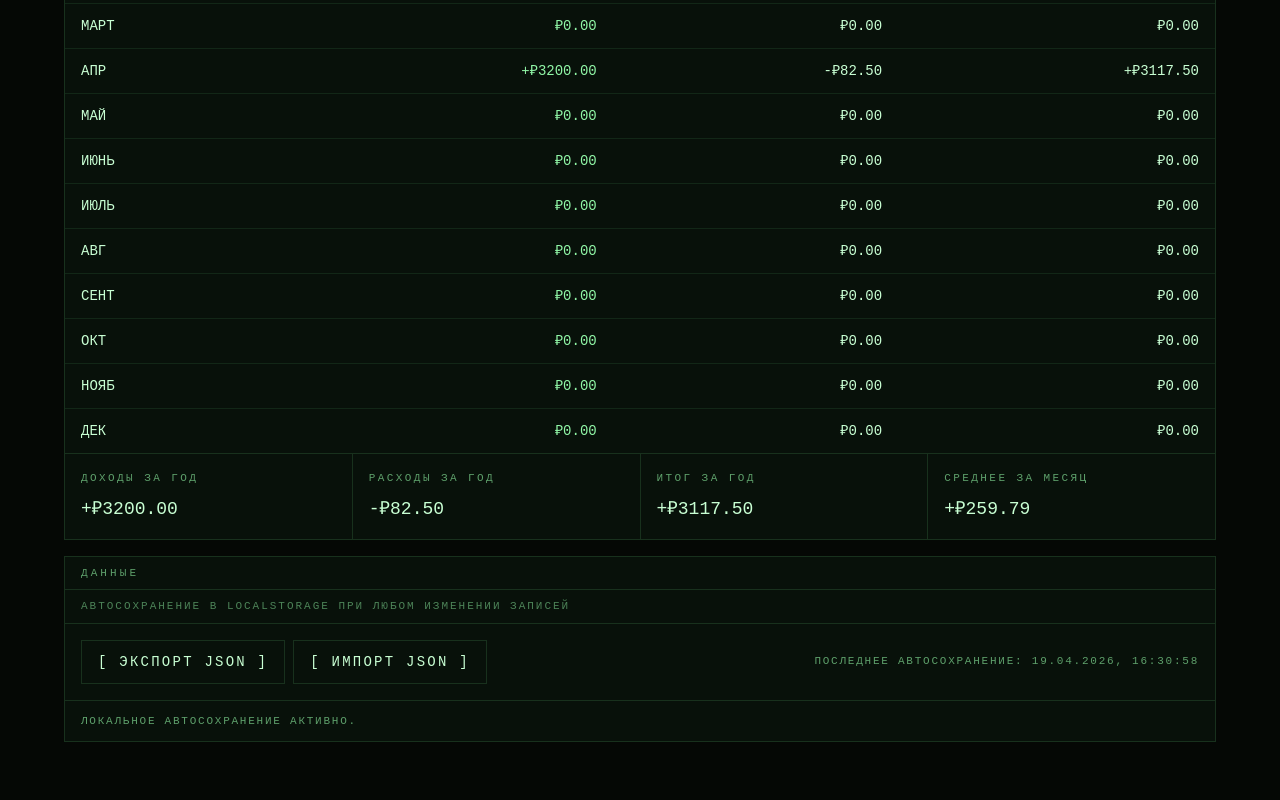
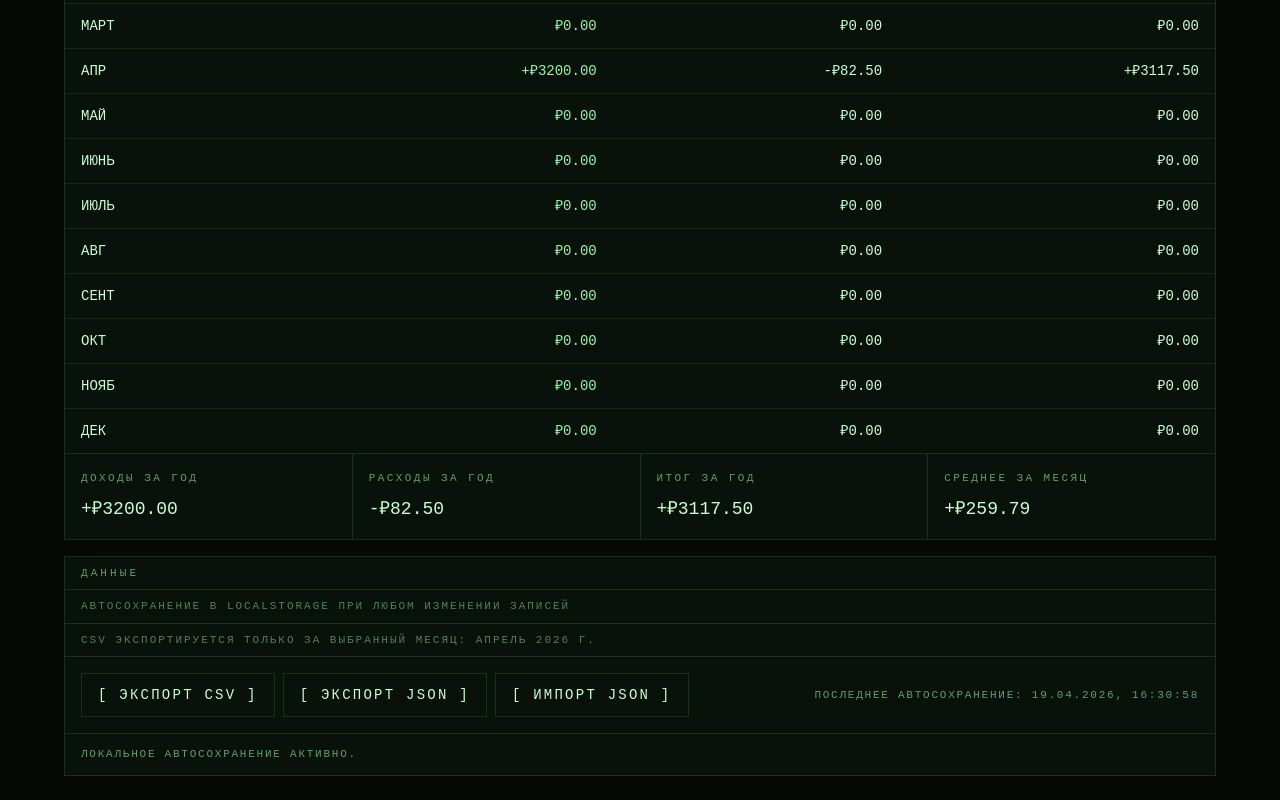
Before and after one commit to vladnapande/expense-terminal-app, a React (Vite) app: page / in a window 1280 px wide. Shown: the part 1678-2478 px from the top of the page. Before the commit the page ends 2444 px from the top, so only its background shows below. Built offline with nearby package versions, Linux system fonts and the light colour scheme.

Commit message:
Add monthly CSV export

```diff
--- a/src/App.jsx
+++ b/src/App.jsx
@@ -148,6 +148,11 @@ function parseImportedExpenses(rawValue) {
   }
 
   return parsed.map(normalizeStoredExpense);
+}
+
+function escapeCsvValue(value) {
+  const stringValue = String(value ?? '');
+  return `"${stringValue.replaceAll('"', '""')}"`;
 }
 
 export default function App() {
@@ -409,6 +414,37 @@ export default function App() {
     setDataMessageTone('success');
   }
 
+  function handleExportMonthCsv() {
+    const csvRows = [
+      ['Дата', 'Тип', 'Категория', 'Заметка', 'Сумма'],
+      ...monthEntries
+        .slice()
+        .sort((left, right) => left.date.localeCompare(right.date))
+        .map((entry) => [
+          entry.date,
+          entry.type === 'income' ? 'Приход' : 'Расход',
+          entry.category,
+          entry.note,
+          entry.type === 'income' ? entry.amount.toFixed(2) : `-${entry.amount.toFixed(2)}`,
+        ]),
+    ];
+
+    const csvContent =
+      '\uFEFF' + csvRows.map((row) => row.map(escapeCsvValue).join(';')).join('\n');
+    const fileName = `expense-terminal-${selectedMonth}-google-sheets.csv`;
+    const blob = new Blob([csvContent], { type: 'text/csv;charset=utf-8;' });
+    const downloadUrl = URL.createObjectURL(blob);
+    const anchor = document.createElement('a');
+
+    anchor.href = downloadUrl;
+    anchor.download = fileName;
+    anchor.click();
+
+    URL.revokeObjectURL(downloadUrl);
+    setDataMessage(`Экспортировано в CSV: ${fileName}`);
+    setDataMessageTone('success');
+  }
+
   async function handleImportData(file) {
     if (!file) {
       return;
@@ -464,6 +500,8 @@ export default function App() {
           dataMessage={dataMessage}
           dataMessageTone={dataMessageTone}
           lastSavedAt={formatDateTime(lastSavedAt)}
+          selectedMonthLabel={selectedMonthLabel}
+          onExportMonthCsv={handleExportMonthCsv}
           onExport={handleExportData}
           onImport={handleImportData}
         />
--- a/src/components/DataControls.jsx
+++ b/src/components/DataControls.jsx
@@ -4,6 +4,8 @@ export default function DataControls({
   dataMessage,
   dataMessageTone,
   lastSavedAt,
+  selectedMonthLabel,
+  onExportMonthCsv,
   onExport,
   onImport,
 }) {
@@ -34,8 +36,18 @@ export default function DataControls({
       <div className="border-b border-terminal-line px-4 py-2 text-[11px] uppercase tracking-[0.18em] text-terminal-muted/80">
         автосохранение в localStorage при любом изменении записей
       </div>
+      <div className="border-b border-terminal-line px-4 py-2 text-[11px] uppercase tracking-[0.18em] text-terminal-muted/80">
+        csv экспортируется только за выбранный месяц: {selectedMonthLabel}
+      </div>
       <div className="flex flex-col gap-4 px-4 py-4 md:flex-row md:items-center md:justify-between">
         <div className="flex flex-wrap gap-2">
+          <button
+            type="button"
+            onClick={onExportMonthCsv}
+            className="h-11 border border-terminal-line px-4 text-sm uppercase tracking-[0.16em] text-terminal-strong transition hover:bg-terminal-text/5"
+          >
+            [ экспорт csv ]
+          </button>
           <button
             type="button"
             onClick={onExport}
```
Also changed, not shown: 1 other file (tests, documents, lock files or other folders).
